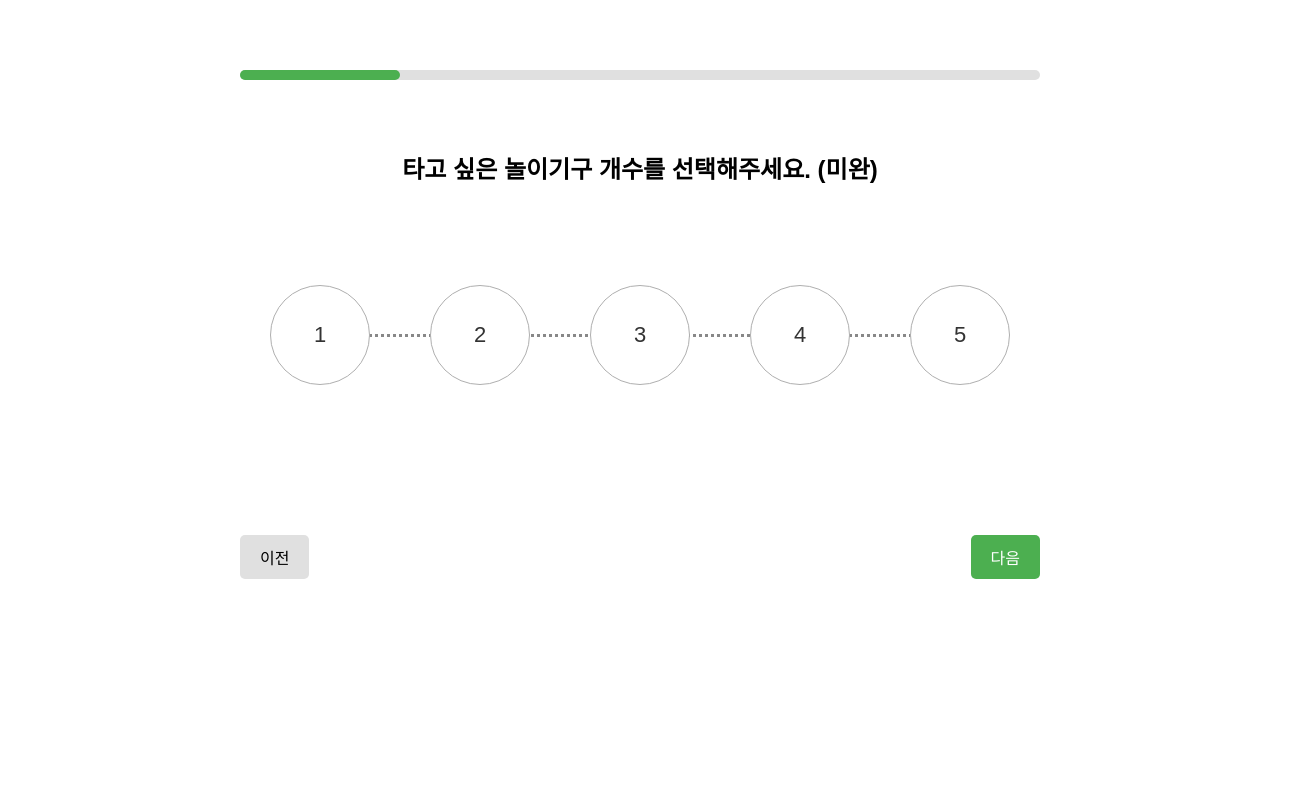
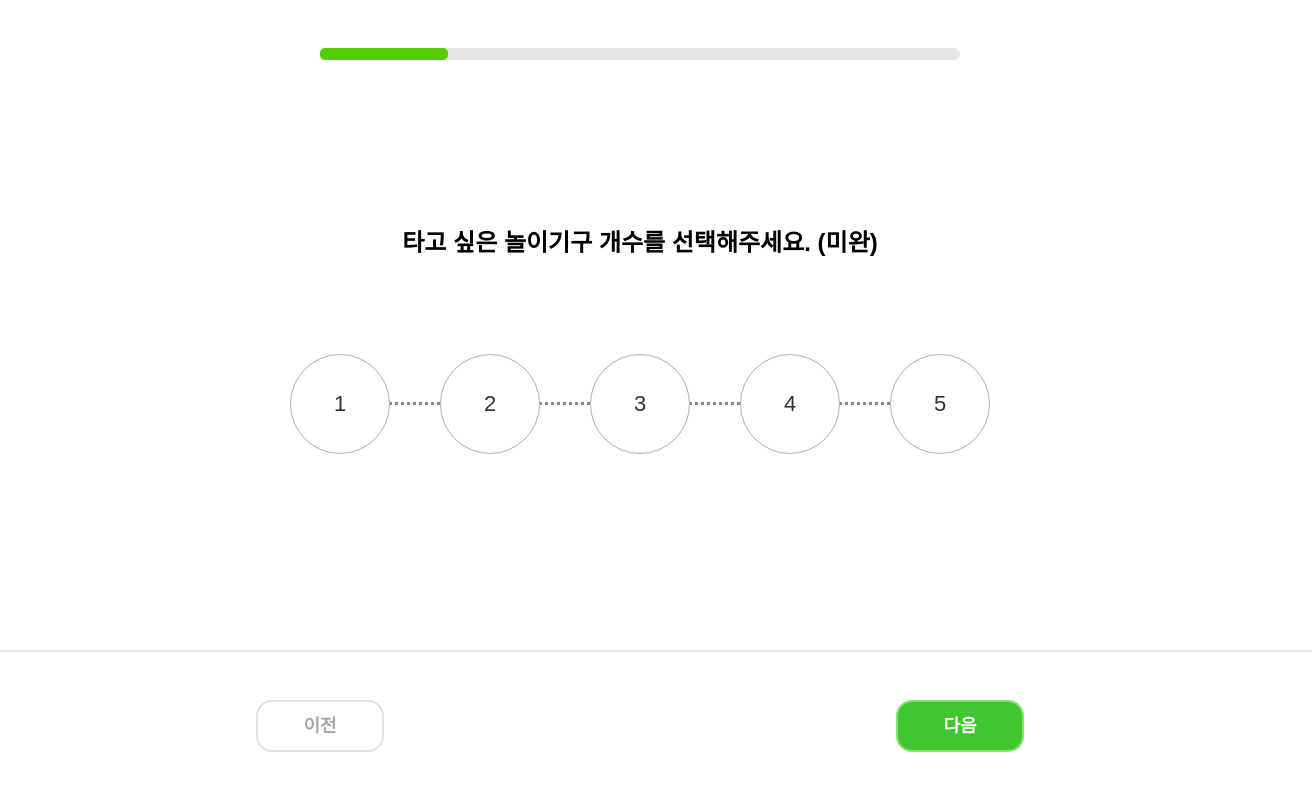
Before and after one commit to MinMinSeoSeo/override, a React (Create React App) app: page /page1 in a window 1280 px wide. Shown: the top 790 px of the page, 1312 px wide, since content can reach past the window. Built offline with nearby package versions, Linux system fonts and the light colour scheme.

Commit message:
임시 저장

```diff
--- /dev/null
+++ b/src/Page1_4.css
@@ -0,0 +1,137 @@
+.container {
+  text-align: center;
+  font-family: Arial, sans-serif;
+
+  padding: 0 1.5rem;
+  height: 100vh;
+
+  display: flex;
+  flex-direction: column;
+  align-items: center;
+  justify-content: space-between;
+}
+
+
+.progress-bar {
+  width: min(40rem, calc(100vw - 3rem));
+  height: 0.75rem;
+  background-color: #e5e5e5;
+  border-radius: 9999px;
+  margin-top: 3rem;
+  margin-bottom: auto;
+}
+
+.progress {
+  height: 100%;
+  background-color: #58cc02;
+  border-radius: 5px;
+}
+
+h1 {
+  font-size: 24px;
+  font-weight: bold;
+}
+
+.subtext {
+  color: #888;
+  font-size: 14px;
+  padding-bottom: 20px;
+  margin-top: 0;
+  margin-bottom: 0;
+}
+
+.subtext-context {
+  margin: 0;
+}
+
+.options {
+  display: flex;
+  justify-content: space-around;
+  margin-top: 30px;
+}
+
+.option {
+  width: 150px;
+  height: 180px;
+  padding: 10px;
+  border: 1px solid transparent;
+  border-color: #afafaf;
+  border-radius: 10px;
+  text-align: center;
+  cursor: pointer;
+  transition: background-color 0.3s, border-color 0.3s;
+  display: flex;
+  flex-direction: column;
+  justify-content: space-between;
+  align-items: center;
+}
+
+.option:hover {
+  background-color: #e0f7fa;
+}
+
+.option.selected {
+  border-color: #4caf50;
+  background-color: #f0f8f0;
+}
+
+.option img {
+  margin-bottom: 10px;
+  width: 100%;
+  height: 70%;
+}
+
+#img3 {
+  object-fit: cover;
+}
+
+.subtext-context {
+  margin: 0;
+  padding-top: 10px;
+  font-size: 16px;
+  color: #333;
+}
+
+.navigation {
+  display: flex;
+  justify-content: center;
+  gap: min(32rem, calc(100vw - 20rem));
+
+  width: 100vw;
+  padding: 3rem 2rem;
+  border-top: 2px solid #e5e5e5;
+  margin-top: auto;
+}
+
+.prev-button,
+.next-button {
+  box-sizing: border-box;
+  max-width: 8rem;
+  width: 100%;
+
+  padding: 1rem 1.5rem;
+  border-radius: 1rem;
+
+  cursor: pointer;
+
+  font-size: 1.125rem;
+  font-weight: 600;
+  line-height: 1rem;
+}
+
+.prev-button:hover,
+.next-button:hover {
+  box-shadow: 0px 6px 10px rgba(0, 0, 0, 0.3);
+}
+
+.prev-button {
+  border: 2px solid #E1E1E1;
+  background-color: #FFFFFF;
+  color: #A6A6A6;
+}
+
+.next-button {
+  border: 2px solid #85e478;
+  background-color: #42C62F;
+  color: #FFFFFF;
+}
--- a/src/page1/Page1.css
+++ /dev/null
@@ -1,108 +0,0 @@
-.container {
-    text-align: center;
-    padding: 20px;
-    max-width: 800px;
-    margin: 0 auto;
-    font-family: Arial, sans-serif;
-  }
-
-
-  .progress-bar {
-    height: 10px;
-    background-color: #e0e0e0;
-    border-radius: 5px;
-    margin: 50px 0 70px;
-  }
-
-  .progress {
-    height: 100%;
-    background-color: #4caf50;
-    border-radius: 5px;
-  }
-
-  h1 {
-    font-size: 24px;
-    font-weight: bold;
-  }
-
-  .subtext {
-    color: #888;
-    font-size: 14px;
-    padding-bottom: 20px;
-  }
-
-  .subtext-context {
-    margin: 0;
-  }
-
-  .options {
-    display: flex;
-    justify-content: space-around;
-    margin-top: 50px;
-  }
-
-  .option {
-    width: 150px;
-    height: 180px;
-    padding: 10px;
-    border: 1px solid transparent;
-    border-color: #afafaf;
-    border-radius: 10px;
-    text-align: center;
-    cursor: pointer;
-    transition: background-color 0.3s, border-color 0.3s;
-    display: flex;
-    flex-direction: column;
-    justify-content: space-between;
-    align-items: center;
-  }
-
-  .option:hover {
-    background-color: #e0f7fa;
-  }
-
-  .option.selected {
-    border-color: #4caf50;
-    background-color: #f0f8f0;
-  }
-
-  .option img {
-    margin-bottom: 10px;
-    width: 100%;
-    height: 70%;
-  }
-
-  #img3 {
-    object-fit: cover;
-  }
-
-  .subtext-context {
-    margin: 0;
-    padding-top: 10px;
-    font-size: 16px;
-    color: #333;
-  }
-
-  .navigation {
-    display: flex;
-    justify-content: space-between;
-    margin-top: 100px;
-  }
-
-  .prev-button,
-  .next-button {
-    padding: 10px 20px;
-    border: none;
-    border-radius: 5px;
-    cursor: pointer;
-    font-size: 16px;
-  }
-
-  .prev-button {
-    background-color: #e0e0e0;
-  }
-
-  .next-button {
-    background-color: #4caf50;
-    color: #fff;
-  }
--- a/src/page1/Page1.jsx
+++ b/src/page1/Page1.jsx
@@ -1,7 +1,6 @@
 import React, { useState } from "react";
 import { useNavigate } from "react-router-dom";
-import axios from 'axios';
-import "./Page1.css";
+import "../Page1_4.css";
 
 const Page1 = () => {
     const [selectedOption, setSelectedOption] = useState(null);
@@ -13,13 +12,7 @@ const Page1 = () => {
 
   const handleNext = async () => {
     if (selectedOption !== null) {
-      try {
-        await axios.post('/api/mingu', { option: selectedOption });
-        navigate("/page2");
-      } catch (error) {
-        console.error("Error sending option to server:", error);
-        navigate("/page2");
-      }
+      navigate("/page2");
     }
   };
 
```
